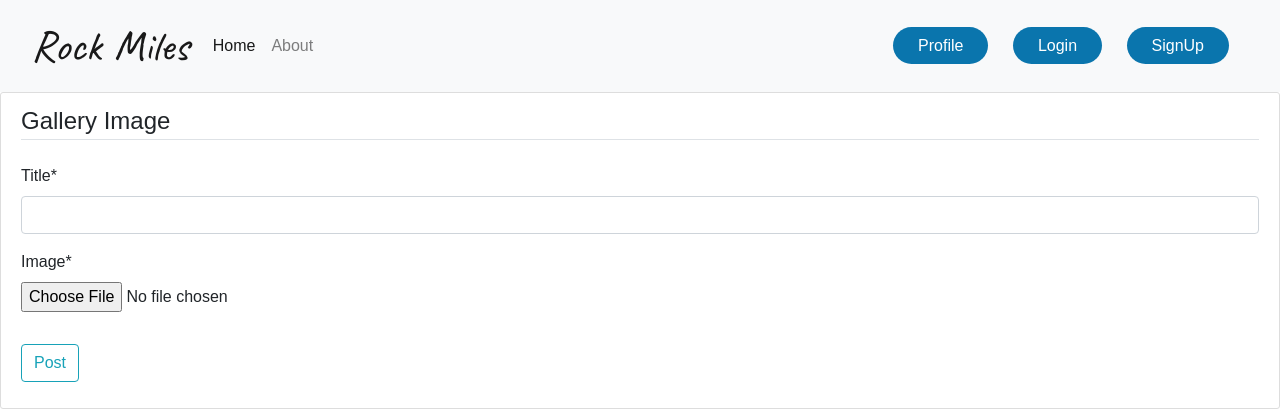
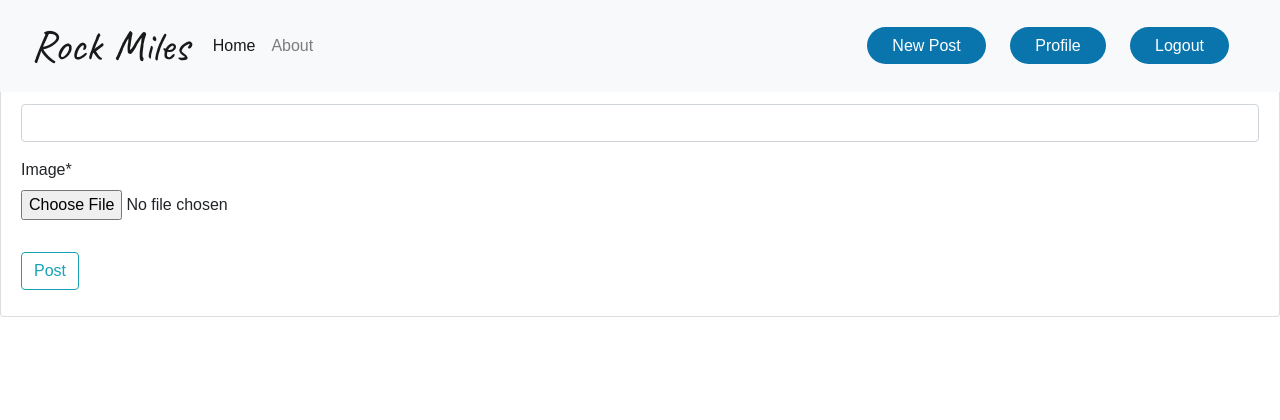
Before and after one commit to rockmiles/RocksApp, a Django app: page /post/new/ in a window 1280 px wide. Shown: the top 420 px of the page. Run offline with Django 3.2, Linux system fonts and the light colour scheme; a user stored in the database is signed in; some libraries are stand-ins or nearby versions; some web fonts are replaced.

Commit message:
feat: add urls

```diff
--- a/gallery/templates/gallery/base.html
+++ b/gallery/templates/gallery/base.html
@@ -12,7 +12,7 @@
     <title>King Miles</title>
   </head>
   <body>
-      <nav class="navbar navbar-expand-lg navbar-light bg-light" style=''>
+      <nav class="navbar fixed-top navbar-expand-lg navbar-light bg-light" style=''>
         <div class="container-fluid">
           <a class="navbar-brand" href="{% url 'post-page'%}">Rock Miles</a>
           <button class="navbar-toggler" type="button" data-bs-toggle="collapse" data-bs-target="#navbarScroll" aria-controls="navbarScroll" aria-expanded="false" aria-label="Toggle navigation">
@@ -30,9 +30,14 @@
 
               <ul class="nav navbar-nav navbar-right">
                 <li class="reg">
-                  <a href="{% url 'profile' %}">Profile</a>
-                  <a style="background: #0A75AD;" href="{% url 'login'%}">Login</a>
-                  <a style="background: #0A75AD;" href="{% url 'register'%}">SignUp</a>
+                  {% if user.is_authenticated %}
+                    <a style="background: #0A75AD;" href="{% url 'post-create'%}">New Post</a>
+                    <a href="{% url 'profile' %}">Profile</a>
+                    <a style="background: #0A75AD;" href="{% url 'logout'%}">Logout</a>
+                  {% else %}
+                    <a style="background: #0A75AD;" href="{% url 'login'%}">Login</a>
+                    <a style="background: #0A75AD;" href="{% url 'register'%}">Register</a>
+                  {% endif %}
                 </li>
               </ul>
           </div>
```
